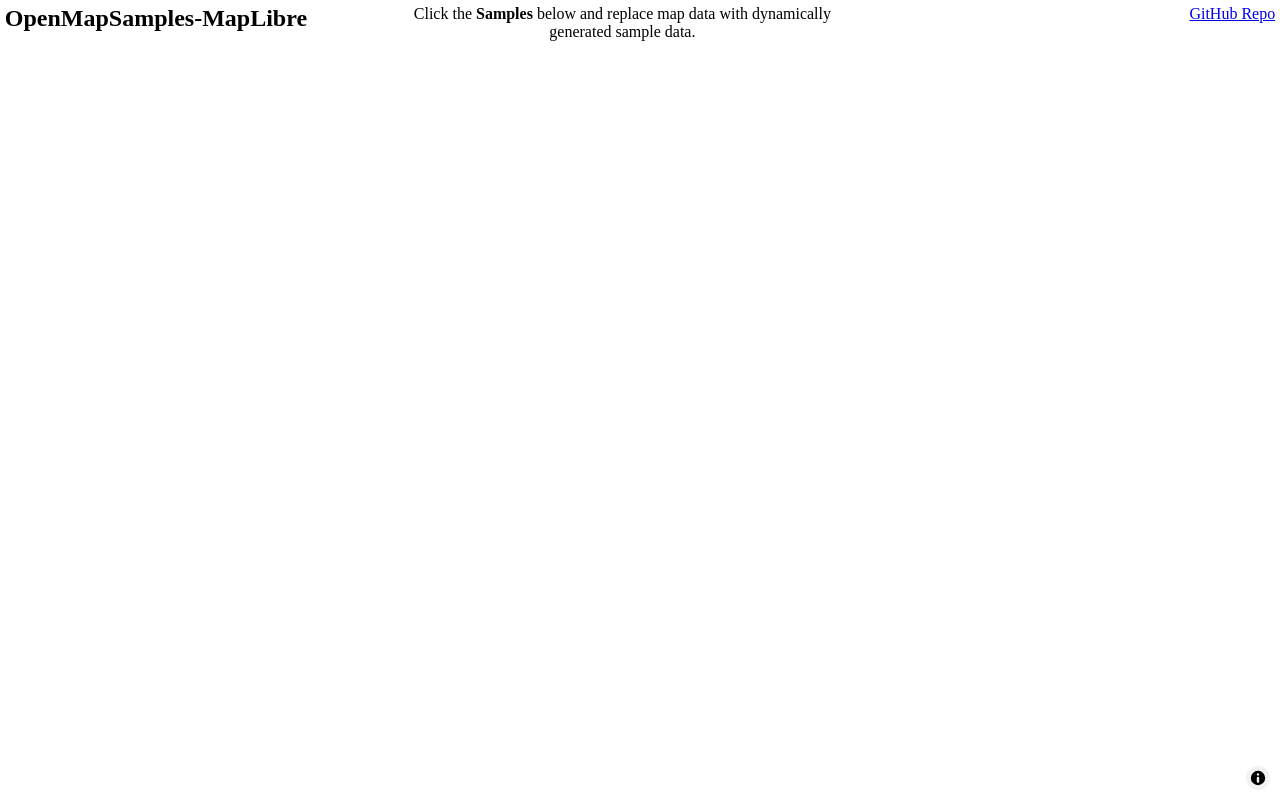
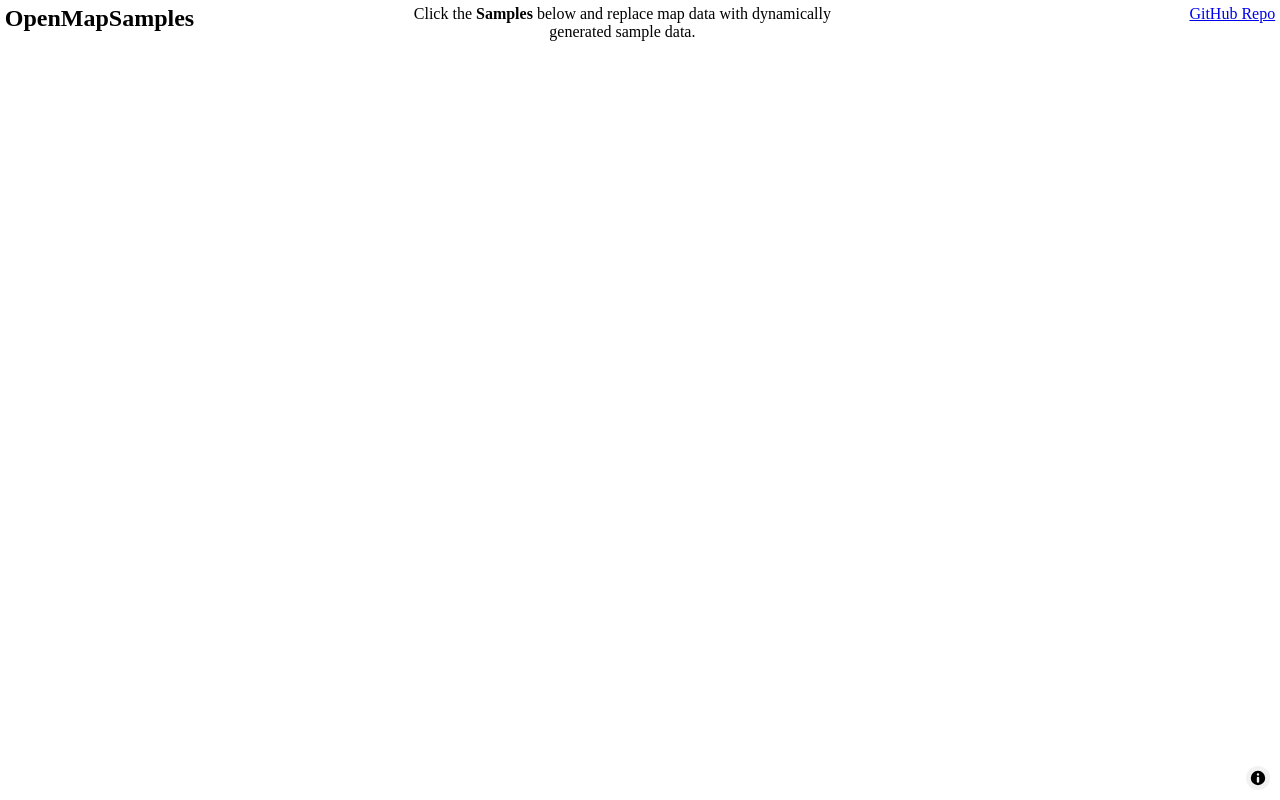
Before and after one commit to adamfranco/OpenMapSamples-examples, a website built with Parcel: page index.html in a window 1280 px wide. Built offline with nearby package versions, Linux system fonts and the light colour scheme; some packages are replaced by stand-ins of ours; no server answers.

Commit message:
Update title.

```diff
--- a/index.html
+++ b/index.html
@@ -16,7 +16,7 @@
 </head>
 <body>
 	<div id="menu">
-		<h1 class='title'>OpenMapSamples-MapLibre</h1>
+		<h1 class='title'>OpenMapSamples</h1>
 		<div class='description'>Click the <strong>Samples</strong> below and replace map data with dynamically generated sample data.</div>
 		<a class='github-link' href="https://github.com/adamfranco/OpenMapSamples-examples">GitHub Repo</a>
 	</div>
```
